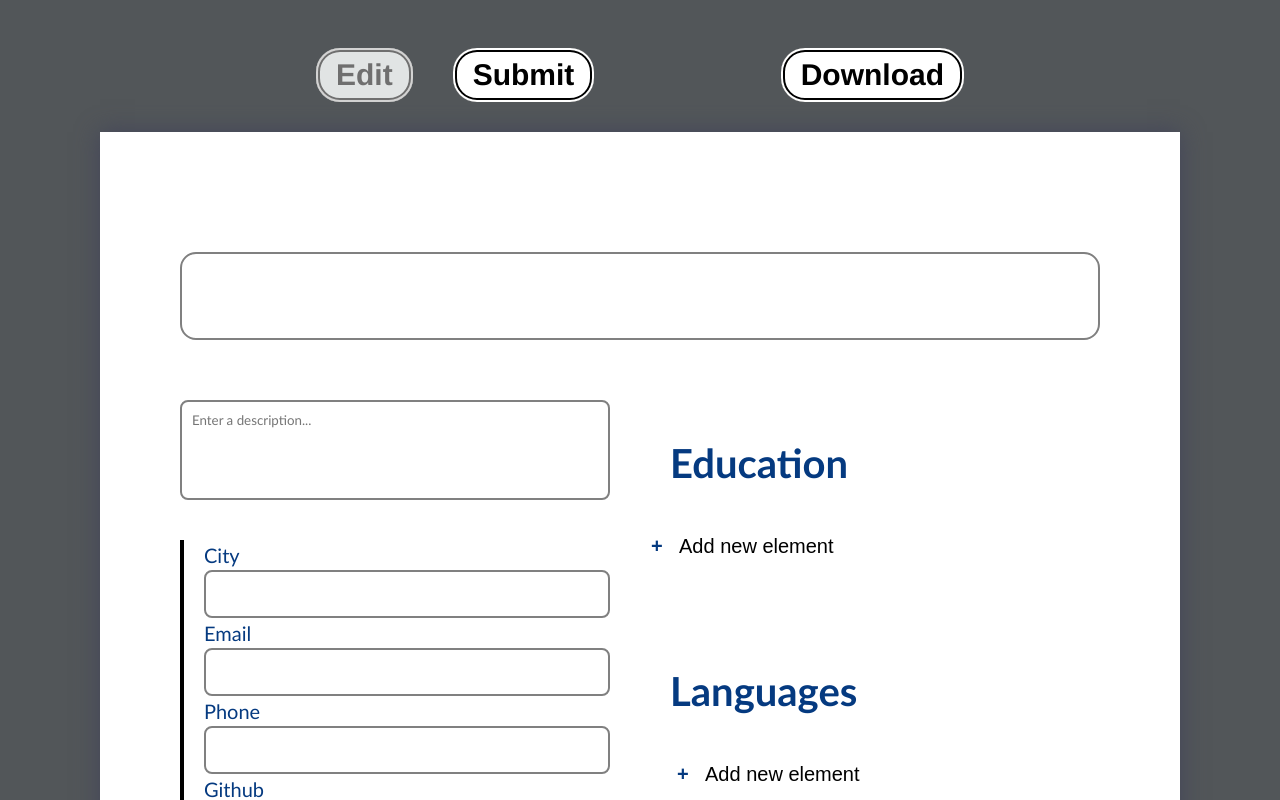
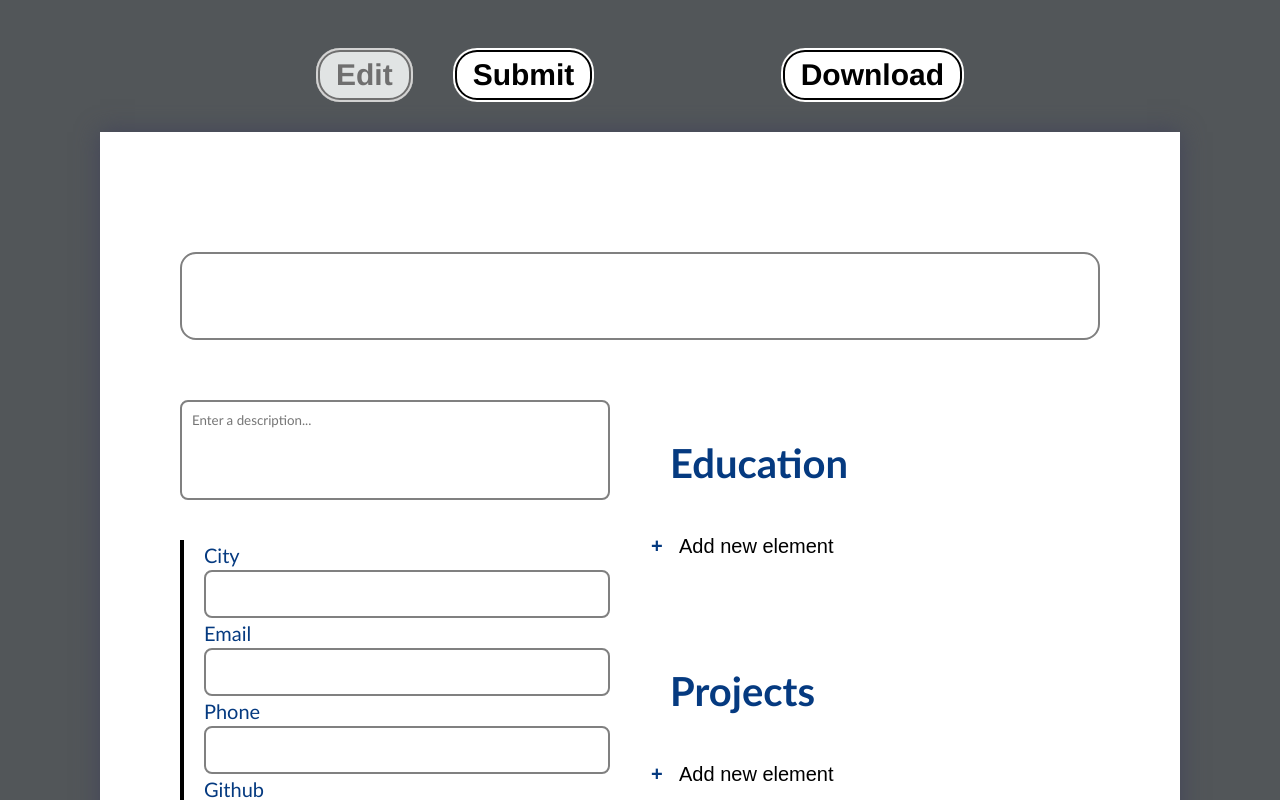
Before and after one commit to Namlev1/cv-app, a React (Vite) app: page / in a window 1280 px wide. Shown: the top 800 px of the page. Built offline with nearby package versions, Linux system fonts and the light colour scheme.

Commit message:
Add projectList

```diff
--- a/src/components/Project.jsx
+++ /dev/null
@@ -1,5 +0,0 @@
-function Project(props) {
-
-}
-
-export default Project;
--- a/src/components/ProjectList.jsx
+++ b/src/components/ProjectList.jsx
@@ -1,4 +1,36 @@
+import { useState } from 'react'
+import '../styles/ProjectList.css'
+
 function ProjectList() {
+  const [elements, setElements] = useState([])
+
+  const addElement = () => {
+    setElements([...elements, ''])
+  }
+
+  const adjustHeight = (e) => {
+    const textarea = e.target
+    if (textarea) {
+      textarea.style.height = 'auto'
+      textarea.style.height = `${textarea.scrollHeight}px`
+    }
+  }
+
+  return (<div className={'projects'}>
+    <h2>Projects</h2>
+    <ul>
+      {elements.map((item, index) => (<li key={index}>
+        <div className="project">
+          <input type="text" className={'proj-name'} placeholder={'Enter name...'} />
+          <textarea className={'project-desc'} onChange={adjustHeight} placeholder={'Enter description...'}></textarea>
+        </div>
+      </li>))}
+      <li className={'add-btn'}>
+        <button onClick={addElement}>Add new element</button>
+      </li>
+
+    </ul>
+  </div>)
 
 }
 
--- /dev/null
+++ b/src/styles/ProjectList.css
@@ -0,0 +1,36 @@
+.projects > ul{
+    padding: 0;
+    list-style: none;
+}
+
+.projects li{
+    display: flex;
+    flex-direction: column;
+    gap: 0.5rem;
+}
+
+.project{
+    border: 1px solid rgba(66, 68, 90, 1);
+    border-radius: 12px;
+    display: flex;
+    flex-direction: column;
+    gap: 0.5rem;
+    padding: 0.5rem;
+}
+
+.doc:not(.edit-mode) .project{
+    padding: 0;
+}
+
+.proj-name{
+    font-size: 1rem;
+    font-weight: bold;
+}
+
+.projects textarea{
+    min-height: auto;
+}
+
+.projects li.add-btn{
+    align-self: flex-start;
+}
```
